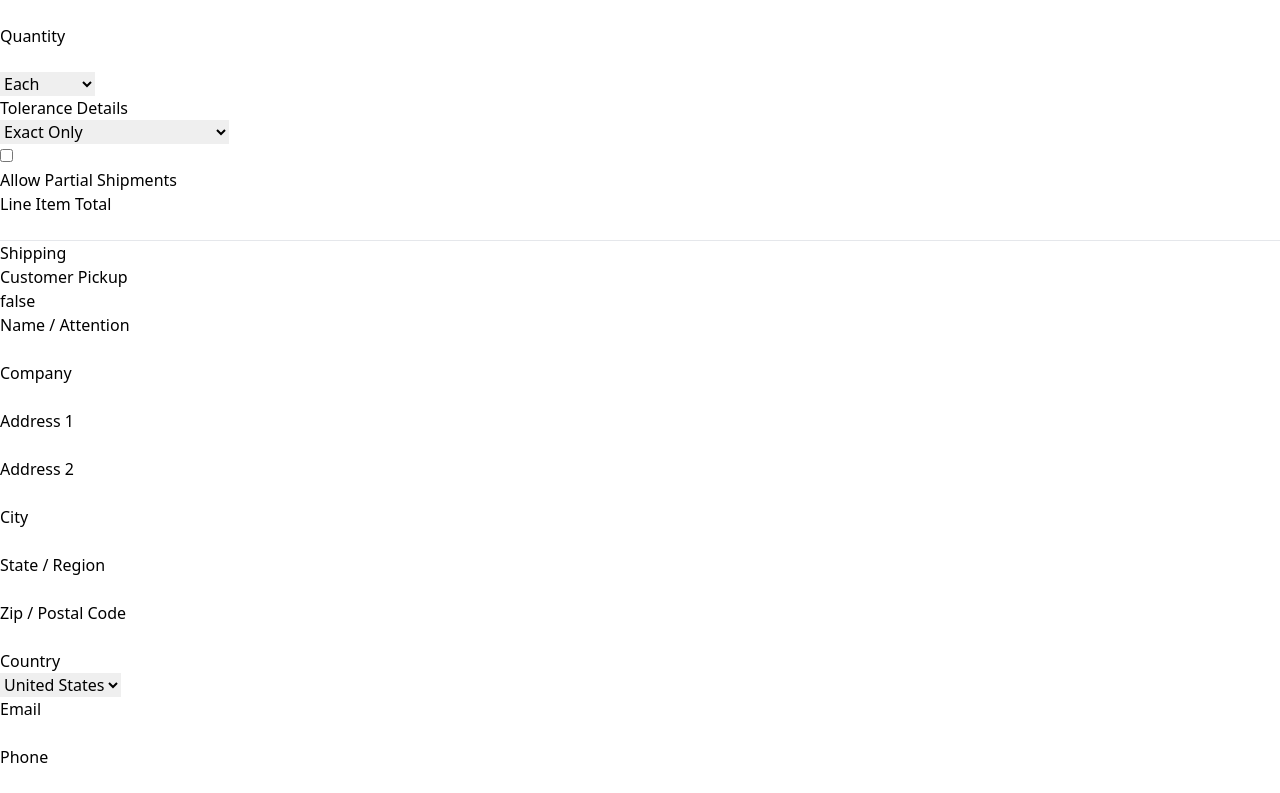
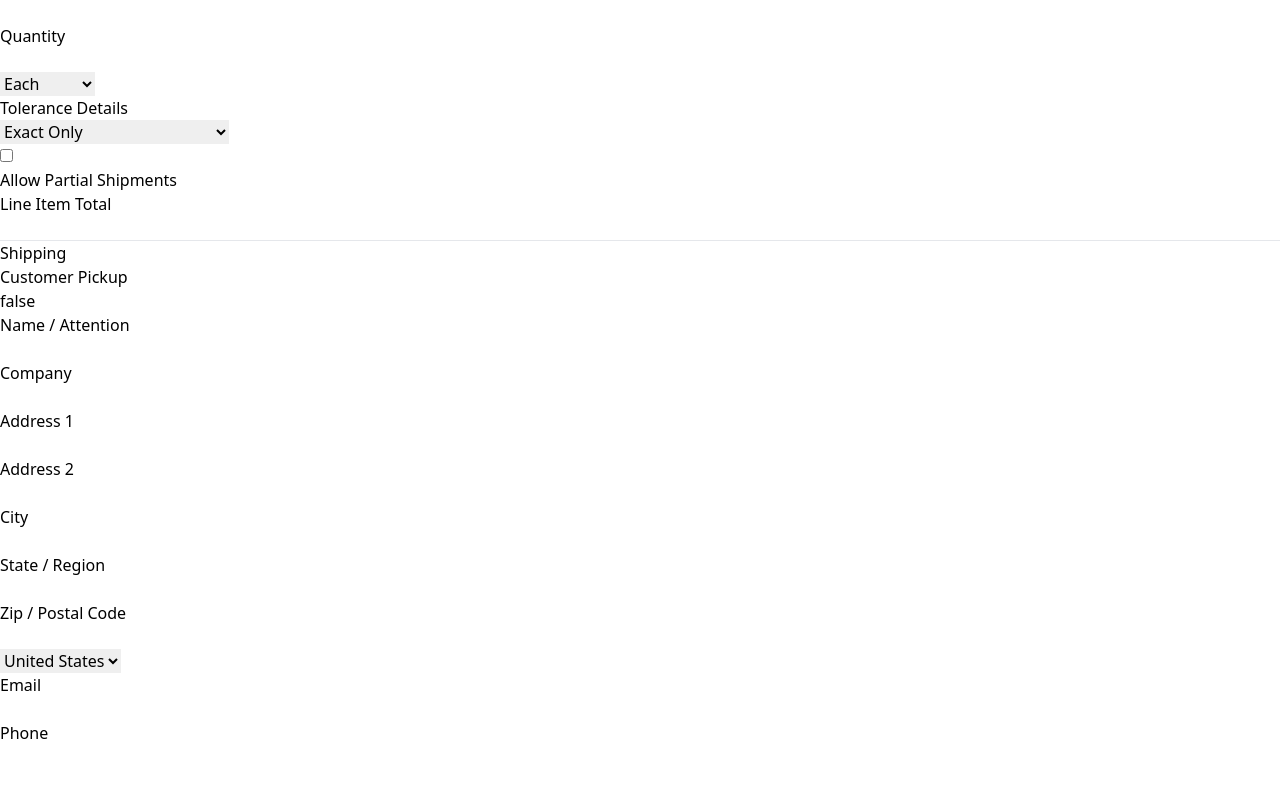
Before and after one commit to manishrc/ps-oms, a Next.js app: page / in a window 1280 px wide. Shown: the part 410-1203 px from the top of the page. After the commit the page ends 1179 px from the top, so only its background shows below. Built offline with nearby package versions, Linux system fonts and the light colour scheme; no server answers.

Commit message:
chore: add country select

```diff
--- a/components/input/index.jsx
+++ b/components/input/index.jsx
@@ -2,3 +2,4 @@ export { default as InputText } from "./input-text";
 export { default as InputSelect } from "./input-select";
 export { default as InputCheckbox } from "./input-checkbox";
 export { default as InputDate } from "./input-date";
+export { default as InputSelectCountry } from "./input-select-country";
--- /dev/null
+++ b/components/input/input-select-country.jsx
@@ -0,0 +1,13 @@
+import InputSelect from "./input-select";
+
+// @TODO - Use i18n-iso-countries to generate the list of countries
+// https://www.npmjs.com/package/i18n-iso-countries
+
+export default function InputSelectCountry({ ...rest }) {
+  return (
+    <InputSelect {...rest}>
+      <option value="US">United States</option>
+      <option value="CA">Canada</option>
+    </InputSelect>
+  );
+}
--- a/pages/index.js
+++ b/pages/index.js
@@ -5,6 +5,7 @@ import {
   InputText,
   InputSelect,
   InputDate,
+  InputSelectCountry,
 } from "@/components/input";
 import { HiArchive } from "react-icons/hi";
 
@@ -170,12 +171,3 @@ function LineItemArray() {
     </>
   );
 }
-
-function InputSelectCountry() {
-  return (
-    <InputSelect label="Country" id="country" defaultValue="US">
-      <option value="US">United States</option>
-      <option value="CA">Canada</option>
-    </InputSelect>
-  );
-}
```
